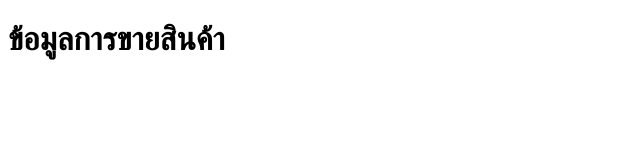
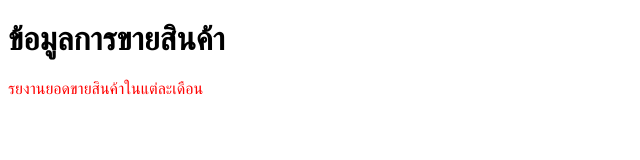
Before and after one commit to khemry48/khek-projiect, a plain HTML site: page index.html in a window 1280 px wide. Shown: the whole page, without its empty margins (0-640 px from the left). Drawn offline with Linux system fonts and the light colour scheme.

Commit message:
add report sale

```diff
--- a/index.html
+++ b/index.html
@@ -4,8 +4,14 @@
     <meta charset="UTF-8">
     <meta name="viewport" content="width=device-width, initial-scale=1.0">
     <title>Document</title>
+    <style>
+        p{
+            color: red;
+        }
+    </style>
 </head>
 <body>
     <h1>ข้อมูลการขายสินค้า</h1>
+    <p>รยงานยอดขายสินค้าในแต่ละเดือน</p>
 </body>
 </html>
```
